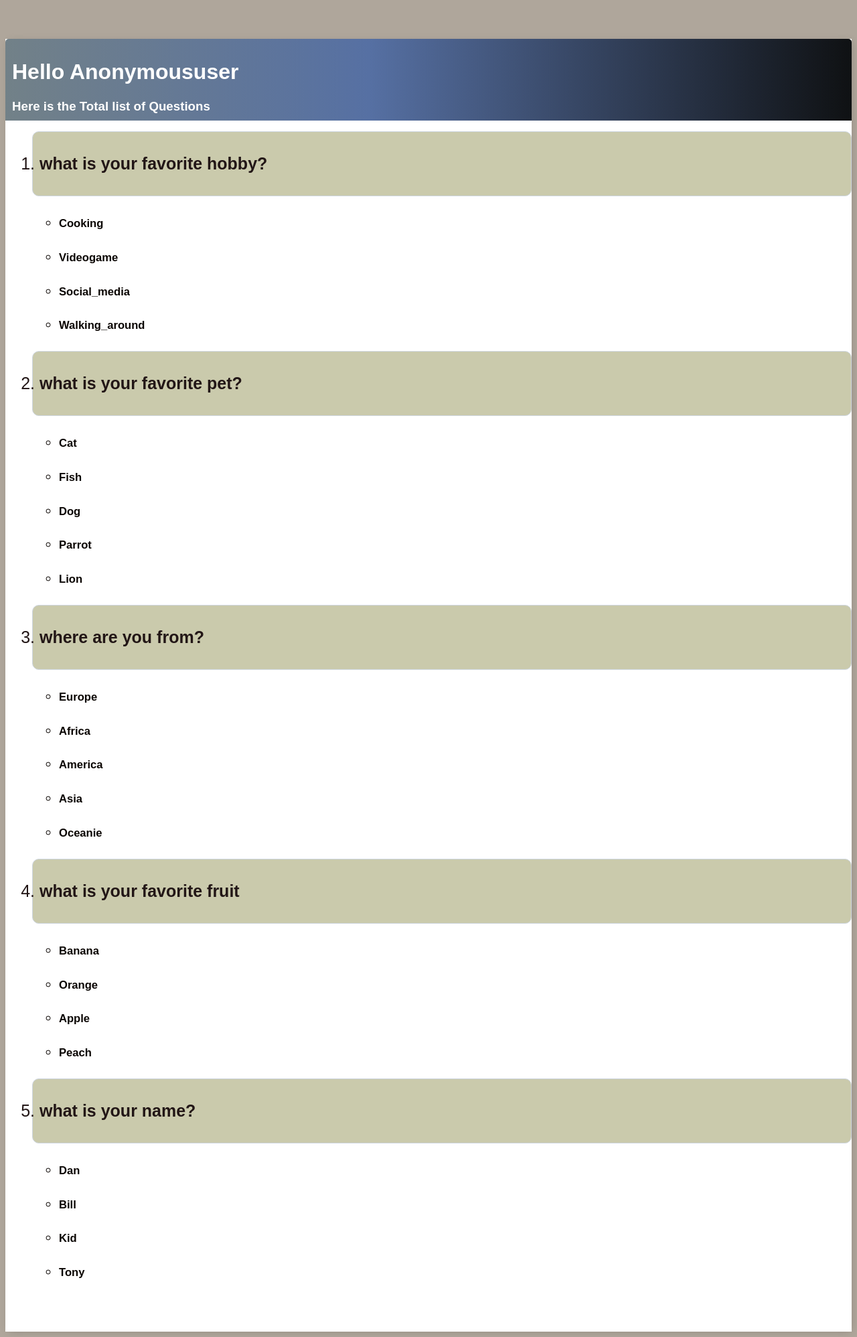
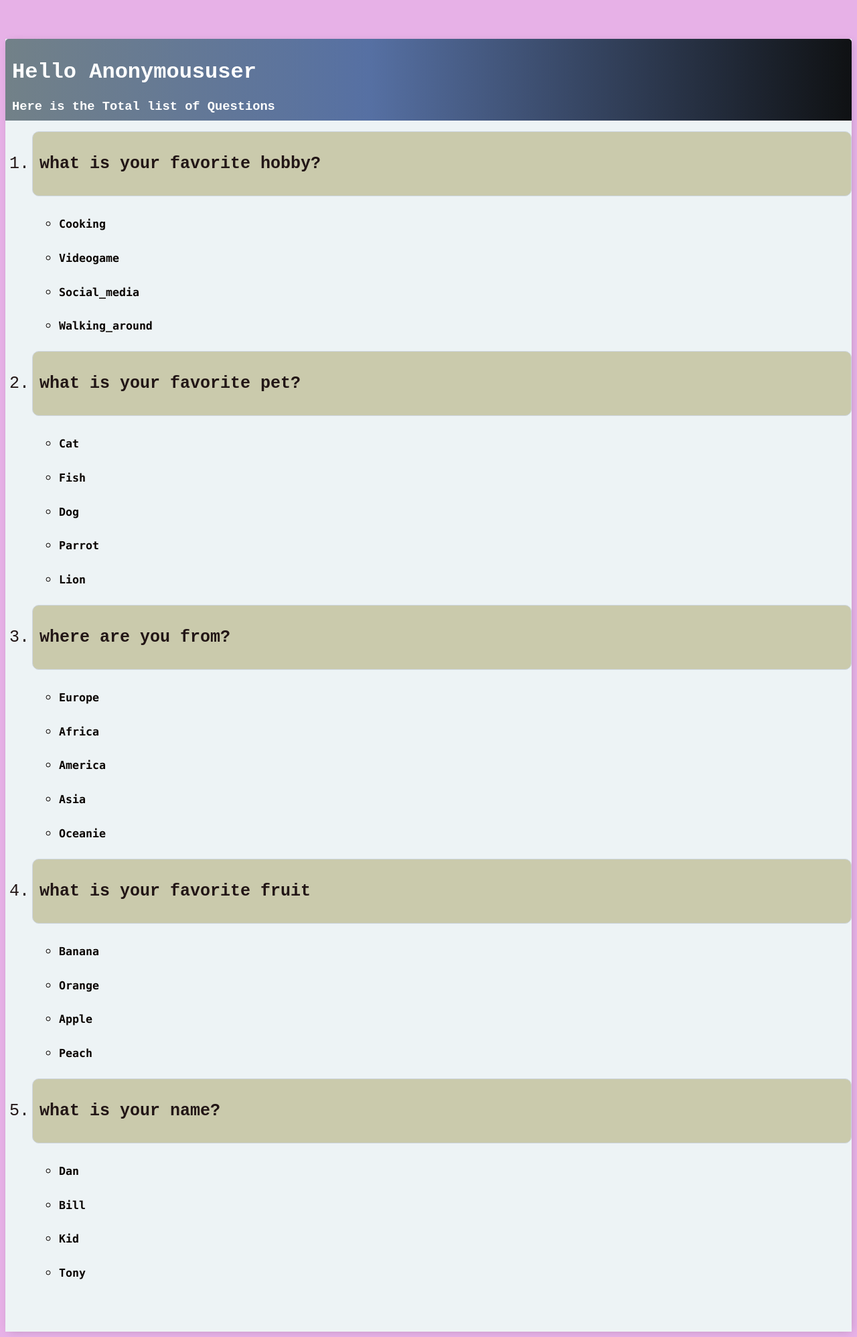
Before and after one commit to Juyotal/test, a Django app: page /bonus in a window 1280 px wide. Shown: the whole page at 67% size. Run offline with Django 3.2, Linux system fonts and the light colour scheme; data comes from the database, SQL or seed files in the repository.

Commit message:
files for deployment

```diff
--- a/django_tutorial/src/djangoTut/polls/templates/polls/base.html
+++ b/django_tutorial/src/djangoTut/polls/templates/polls/base.html
@@ -6,8 +6,8 @@
     <title>Strange Survey </title>
     <style>
         body {
-          background-color: rgb(175, 166, 155);
-          font-family: "Arial", cursive;
+          background-color: rgb(231, 177, 231);
+          font-family: "courier new", monospace;
           padding-top: 50px;
         }
 
@@ -15,7 +15,7 @@
         max-width: 1500px;
 
         margin: auto;
-        background-color: rgb(255, 255, 255);
+        background-color: rgb(237, 243, 245);
         -webkit-box-shadow: 2px 2px 13px -4px rgba(0, 0, 0, 0.21);
         box-shadow: 2px 2px 13px -4px rgba(0, 0, 0, 0.21);
         padding-bottom: 50px;
@@ -51,7 +51,7 @@
         text-transform: capitalize;
         color: rgb(10, 5, 2);
         font-size: 20px;
-        font-family: "Arial", sans-serif;
+        font-family: "monaco", monospace;
 
 
       }
```
